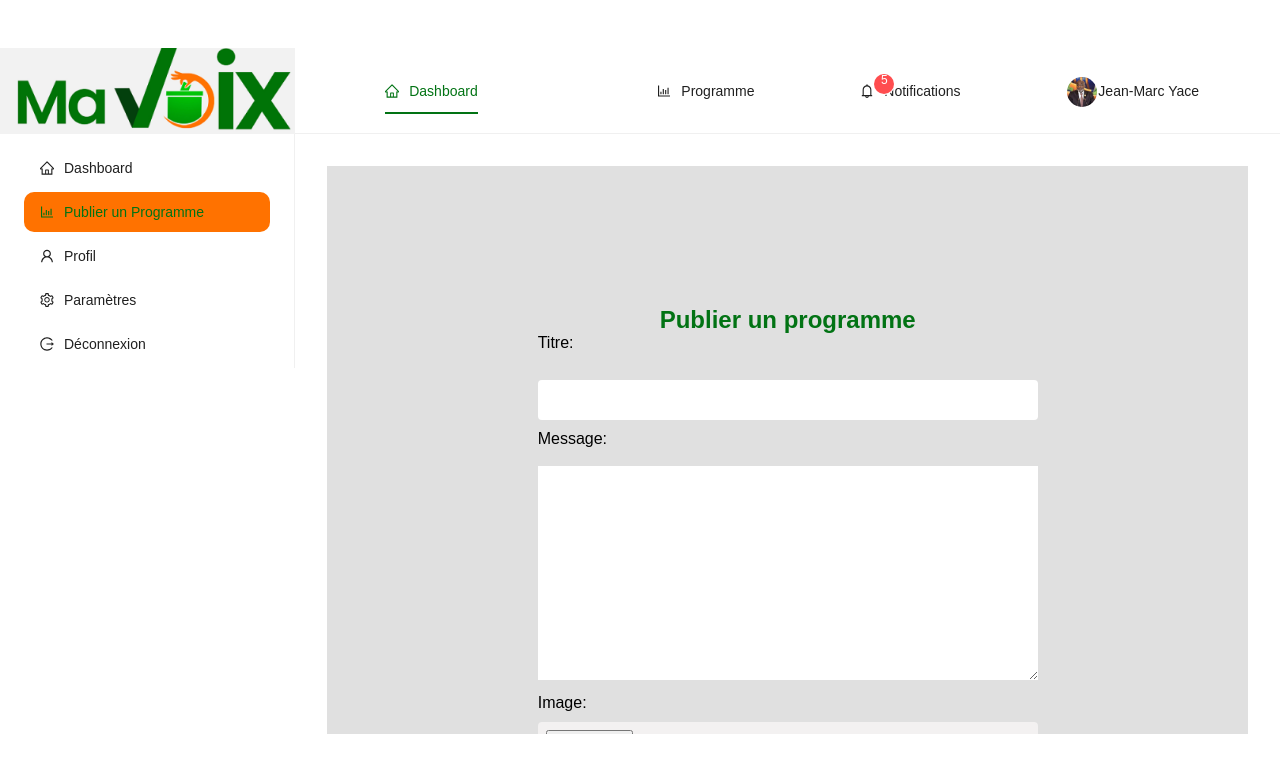
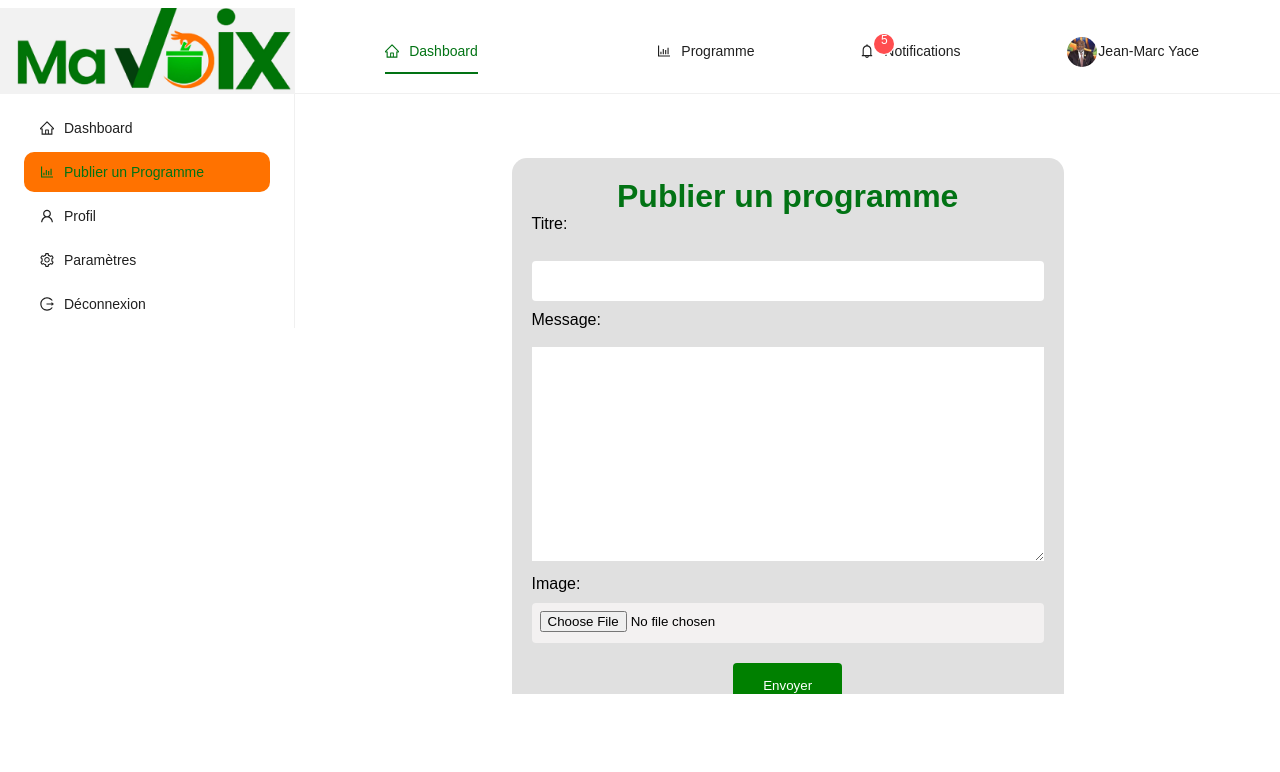
Before and after one commit to ALEXANDREGBAMELE/hackathon-ma-voix-frontend, a React (Vite) app: page /profil/candidat in a window 1280 px wide. Both pictures are taken after a click on the item "Publier un Programme". Shown: the top 772 px of the page. Built offline with nearby package versions, Linux system fonts and the light colour scheme.

Commit message:
mini dashbord mise a jour version 5

```diff
--- a/src/page/profilCandidat/CandidatPostForm.jsx
+++ b/src/page/profilCandidat/CandidatPostForm.jsx
@@ -33,9 +33,9 @@ const CandidatPostForm = () => {
 
 
     return (
-        <div className="container" style={{ display: "flex", justifyContent: "center", alignItems: "center", height: "100vh", backgroundColor: "#e0e0e0" }}>
-            <div style={{ width: "500px" }}>
-                <h2 style={{ color: "#027314", textAlign: "center" }}>Publier un programme</h2>
+        <div className="container" style={{ display: "flex", justifyContent: "center", alignItems: "center", paddingTop:"2rem",paddingBottom:"2rem" }}>
+            <div style={{ width: "60%", backgroundColor: "#e0e0e0", padding:"20px", borderRadius:"15px" }}>
+                <h1 style={{ color: "#027314", textAlign: "center" }}>Publier un programme</h1>
                 <form onSubmit={handleSubmit}>
                     <div>
                         <label>Titre:</label><br /><br />
@@ -73,7 +73,7 @@ const CandidatPostForm = () => {
                             <img
                                 src={URL.createObjectURL(formData.image)}
                                 alt="Prévisualisation"
-                                style={{ maxWidth: "100%", marginTop: "10px", height:"170px" }}
+                                style={{ maxWidth: "100%", marginTop: "10px", height:"200px" }}
                             />
                         )}
                     </div>
--- a/src/page/profilCandidat/NotificationCandidat.jsx
+++ b/src/page/profilCandidat/NotificationCandidat.jsx
@@ -18,6 +18,18 @@ const notifications = [
     },
     {
       id: 3,
+      message: "Mise à jour importante de l'application.",
+      content: "Une mise à jour importante est disponible...",
+      date: "2023-08-18",
+    },
+    {
+      id: 4,
+      message: "Mise à jour importante de l'application.",
+      content: "Une mise à jour importante est disponible...",
+      date: "2023-08-18",
+    },
+    {
+      id: 5,
       message: "Mise à jour importante de l'application.",
       content: "Une mise à jour importante est disponible...",
       date: "2023-08-18",
--- a/src/page/profilCandidat/ProfilCandidat.jsx
+++ b/src/page/profilCandidat/ProfilCandidat.jsx
@@ -29,7 +29,7 @@ function ProfilCandidat() {
     const photoProfil = "../../profil-yace.jpeg";
     const username = "Jean-Marc Yace"
     return (
-        <div style={{ display: "flex",overflow: "hidden",position: "fixed", top: "3rem", width: "100%"  }}>
+        <div style={{ display: "flex",overflow: "hidden",position: "fixed", top: ".5rem", width: "100%"  }}>
             <div className="left-section" style={{ width: "30%" }}>
                 <div className="sidebar" style={{ width: "100%", justifyContent:"center" }}>
                     <div className="top" style={{ height: "86.3px" }}>
```
